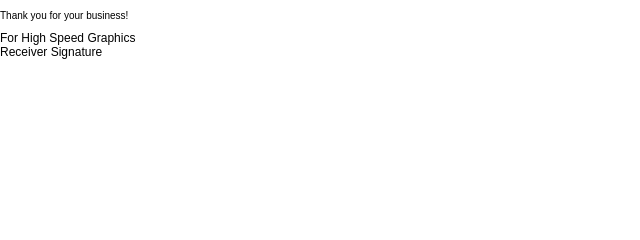
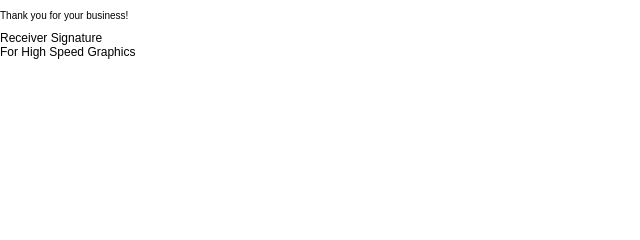
Before and after one commit to skhleejal/invoicemgmt, a Django app: template invoicemgmt/templates/invoicemgmt/invoice_pdf.html in a window 1280 px wide. Shown: the part 480-720 px from the top of the page, without its empty margins (0-640 px from the left). Run offline with Django 4.2, Linux system fonts and the light colour scheme; the template is opened without the code that fills it, so the values that code supplies are empty.

Commit message:
pdf alignment letterhead10cms15

```diff
--- a/invoicemgmt/templates/invoicemgmt/invoice_pdf.html
+++ b/invoicemgmt/templates/invoicemgmt/invoice_pdf.html
@@ -164,17 +164,19 @@
         <p>Thank you for your business!</p>
     </div>
 
-    <div class="signature-container">
-        <div class="signature-box signature-sender">
-            For High Speed Graphics
-            <div class="signature-line"></div>
-        </div>
+    </div>
 
+        <div class="signature-container clearfix">
         <div class="signature-box signature-receiver">
             Receiver Signature
             <div class="signature-line"></div>
         </div>
-    </div>
+
+        <div class="signature-box signature-sender">
+            For High Speed Graphics
+             <div class="signature-line"></div>
+        </div>
+   </div>
 
 
 
```
